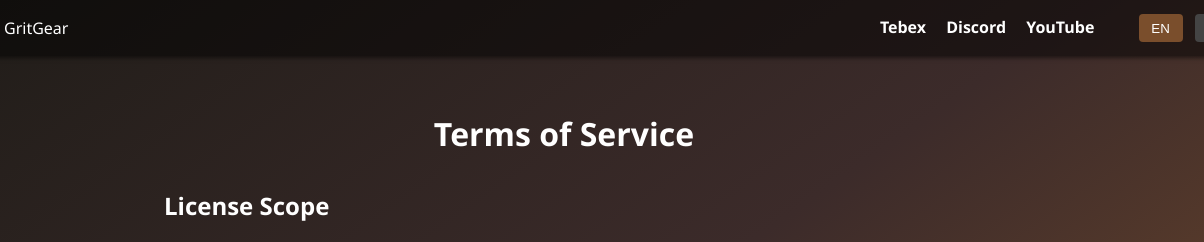
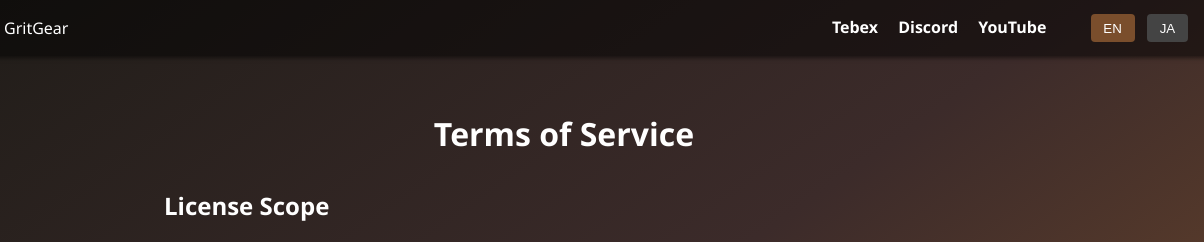
Before and after one commit to GritGear/gritgear, a plain HTML site: page index.html in a window 1280 px wide. Shown: the top 242 px of the page, 76-1280 px from the left. Drawn offline with Linux system fonts and the light colour scheme.

Commit message:
nav-linksのpadding修正

```diff
--- a/index.html
+++ b/index.html
@@ -35,6 +35,10 @@
 
         .brand img {
             height: 40px;
+        }
+
+        .nav-links {
+            padding-right: 3rem;
         }
 
         .nav-links a {
@@ -91,9 +95,9 @@
         <a href="https://discord.gg/uu56b5Kbkk" target="_blank">Discord</a>
         <a href="https://www.youtube.com/@GritGear-GG" target="_blank">YouTube</a>
         <span class="language-switcher">
-        <button id="btn-en" class="active">EN</button>
-        <button id="btn-ja">JA</button>
-      </span>
+            <button id="btn-en" class="active">EN</button>
+            <button id="btn-ja">JA</button>
+        </span>
     </div>
 </header>
 
```
